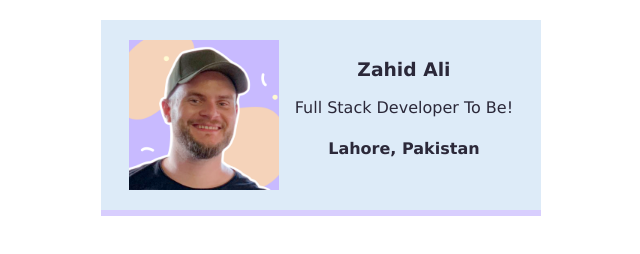
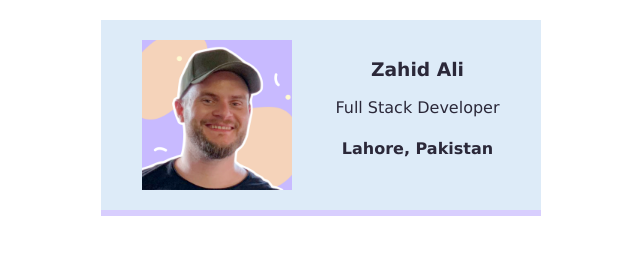
Before and after one commit to zahidali1030/business-card, a website built with Vite: page index.html in a window 1280 px wide. Shown: the whole page, without its empty margins (319-959 px from the left). Built offline with nearby package versions, Linux system fonts and the light colour scheme.

Commit message:
Update index.html

```diff
--- a/index.html
+++ b/index.html
@@ -7,7 +7,7 @@
             <img class="avatar" src="images/per.png">
             <div >
                 <h3>Zahid Ali</h3>
-                <p>Full Stack Developer To Be!</p>
+                <p>Full Stack Developer</p>
                 <h4>Lahore, Pakistan</h4>
             </div>
         </div>
```
